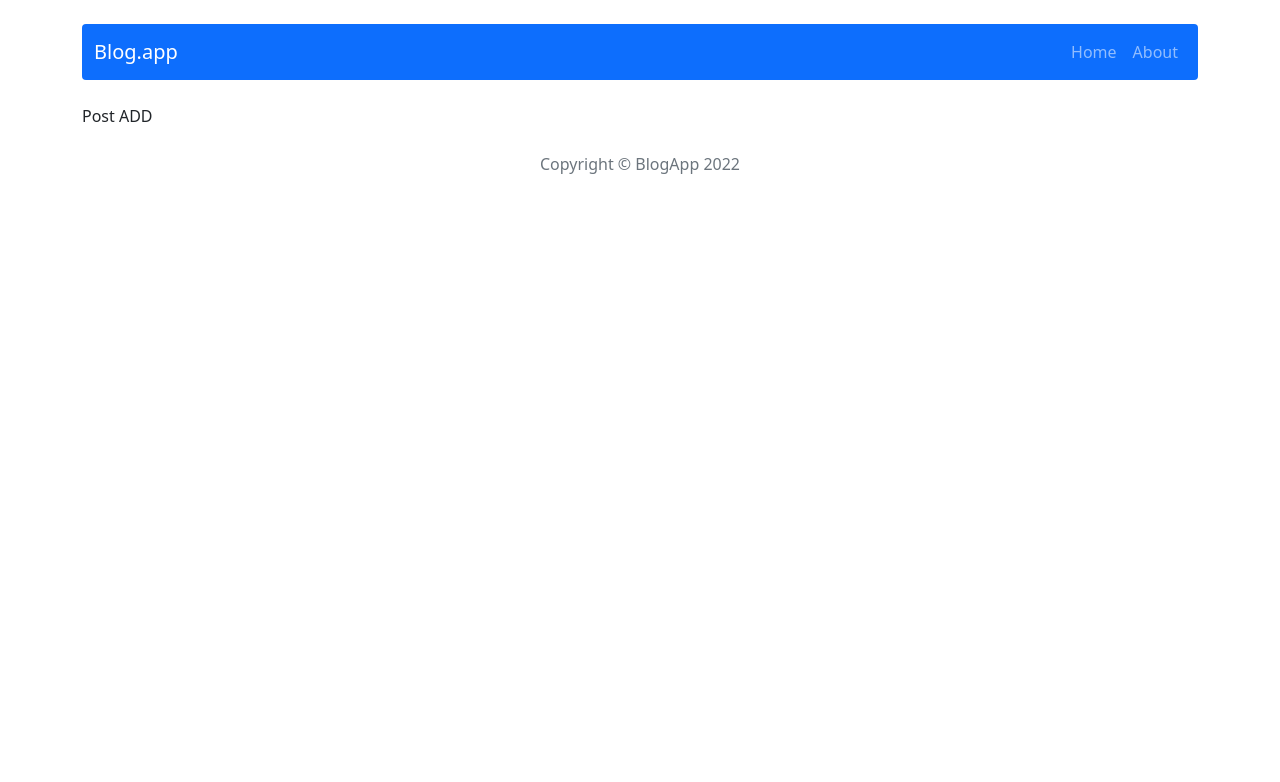
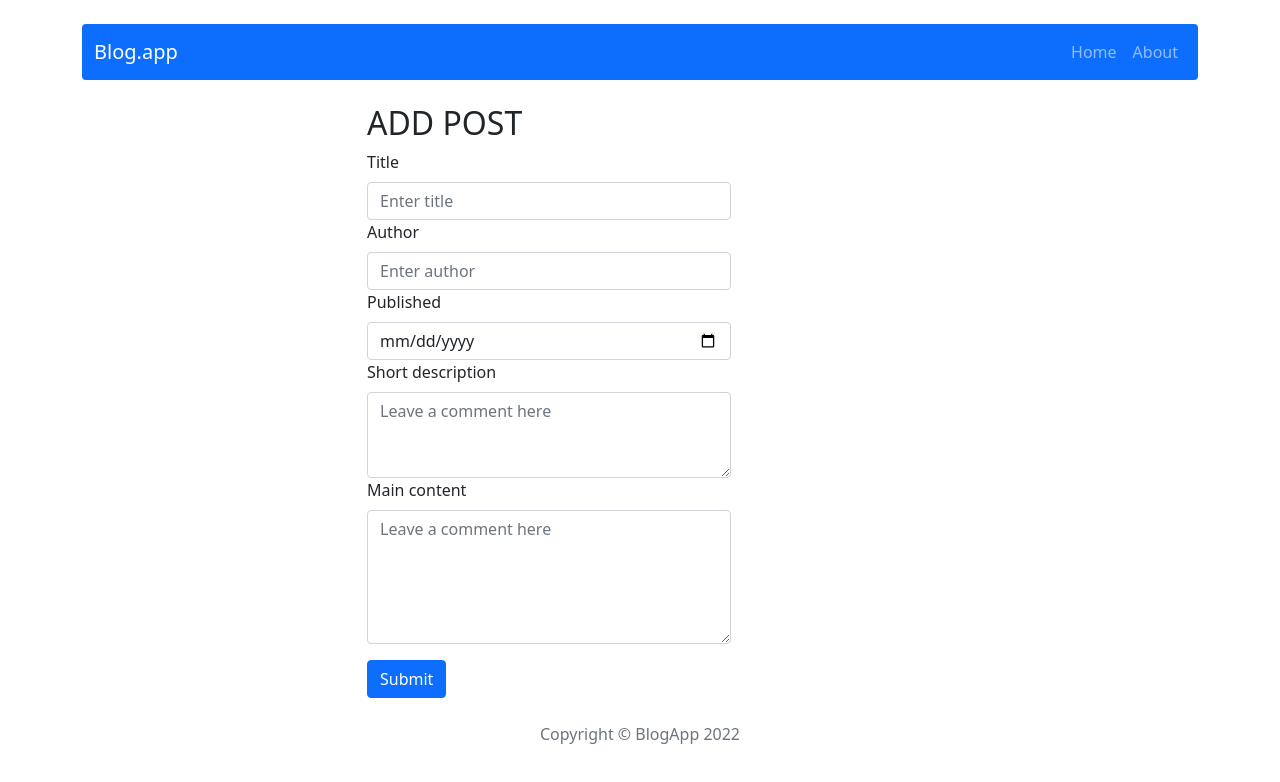
Before and after one commit to KatSobieska/blog-crud-app, a React (Create React App) app: page /post/add in a window 1280 px wide. Shown: the top 782 px of the page. Built offline with nearby package versions, Linux system fonts and the light colour scheme.

Commit message:
Add AddPostForm import

```diff
--- a/src/components/pages/PostAdd.js
+++ b/src/components/pages/PostAdd.js
@@ -1,8 +1,14 @@
+import { Col, Row } from "react-bootstrap";
+import AddPostForm from "../features/AddPostForm";
+
 const PostAdd = () => {
   return (
-    <div>
-      <p>Post ADD</p>
-    </div>
+    <Row className="justify-content-md-center">
+      <Col md={6}>
+        <h2>ADD POST</h2>
+        <AddPostForm />
+      </Col>
+    </Row>
   );
 };
 
```
